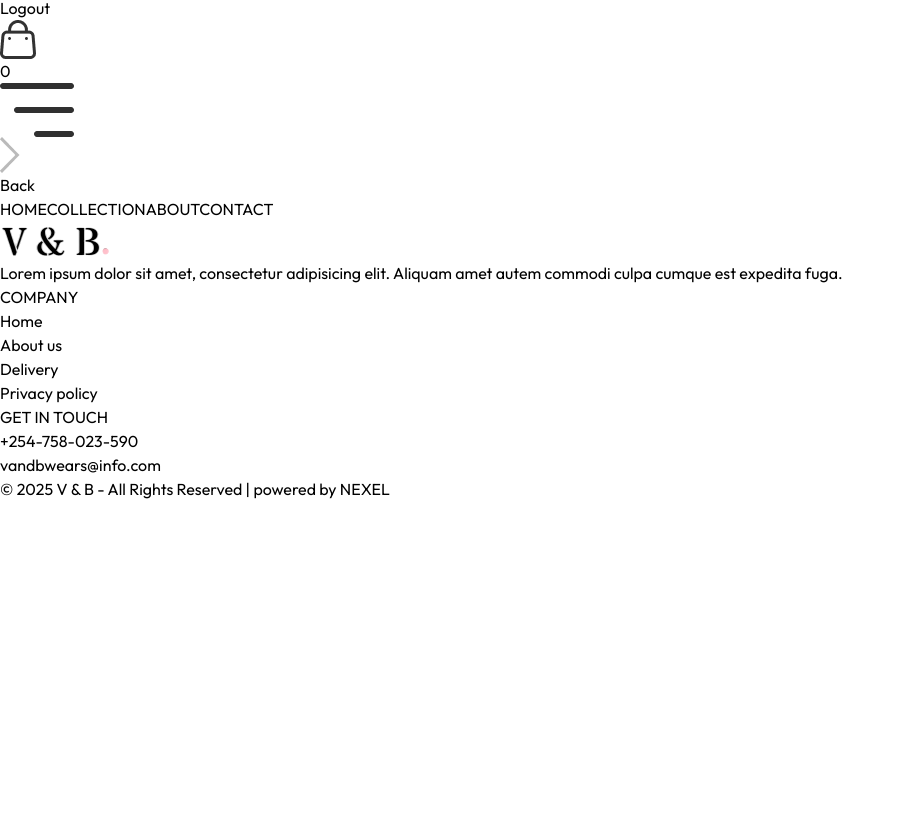
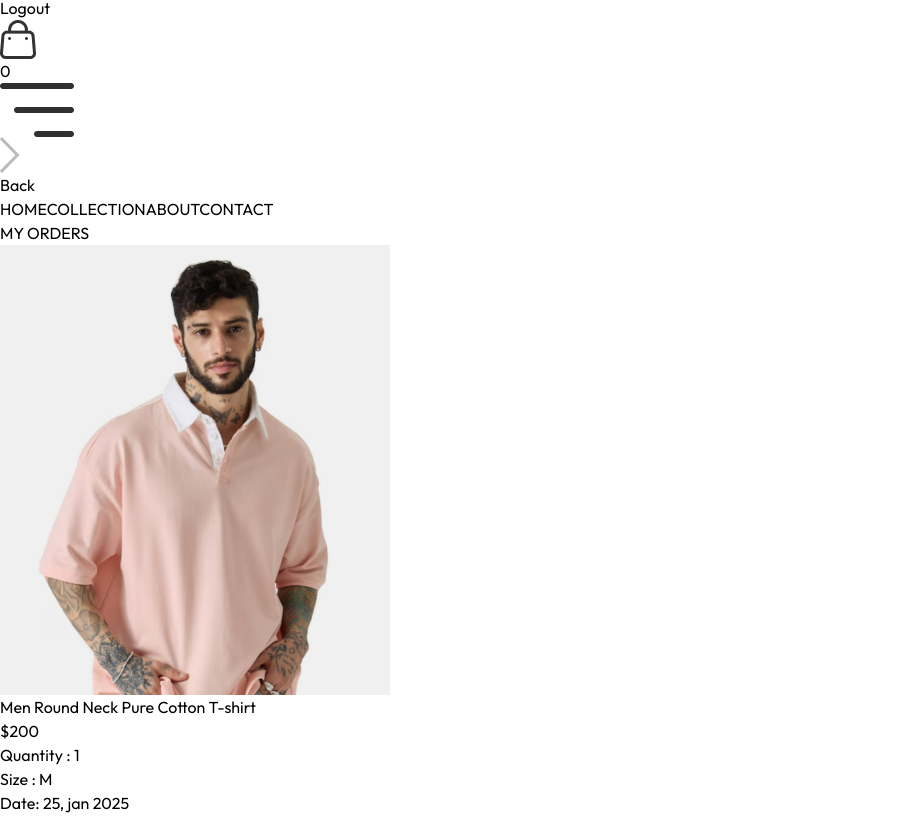
Before and after one commit to rodgerstar/V-B_Ecomerce, a React (Vite) app in the folder frontend/: page /orders in a window 1280 px wide. Shown: the part 270-1089 px from the top of the page, without its empty margins (0-904 px from the left). Before the commit the page ends 800 px from the top, so only its background shows below. Built offline with nearby package versions, Linux system fonts and the light colour scheme.

Commit message:
orders page complete

```diff
--- a/frontend/src/pages/Orders.jsx
+++ b/frontend/src/pages/Orders.jsx
@@ -1,9 +1,47 @@
-import React from "react";
+import React, {useContext} from "react";
+import {ShopContext} from "../context/ShopContext.jsx";
+import Title from "../components/Title.jsx";
 
 const Orders = () => {
+
+    const {products, currency} = useContext(ShopContext)
+
     return(
-        <div>
+        <div className='border-t pt-16'>
+            <div className='-2xl'>
+                <Title text1={'MY'} text2={'ORDERS'} />
+            </div>
 
+            <div>
+                {
+                    products.slice(1,4).map((item, index)=>(
+                        <div key={index}
+                             className='py-4 border-t text-gray-700 flex flex-col md:flex-row md:items-center md:justify-between gap-4'>
+                            <div className='flex iems-start gap-6 text-sm'>
+                                <img className='w-16 sm:w-20' src={item.image[0]} alt=""/>
+                                <div>
+                                    <p className='sm:text-base font-medium'>{item.name}</p>
+                                    <div className='flex items-center gap-3 mt-2 text-base text-gray-700'>
+                                        <p className='text-lg'>{currency}{item.price}</p>
+                                        <p>Quantity : 1</p>
+                                        <p>Size : M</p>
+                                    </div>
+                                    <p className='mt-2'>Date: <span className='text-gray-400'> 25, jan 2025</span></p>
+                                </div>
+                            </div>
+                            <div className='md:w-1/2 flex justify-between'>
+                                <div className='flex items-center gap-2'>
+                                    <p className='min-w-2 h-2 rounded-full bg-green-500'></p>
+                                    <p className='text-sm md:text-base'>Ready to Ship</p>
+                                </div>
+                                <button className='border px-4 py-2 text-sm font-medium rounded-sm'>
+                                    Track Order
+                                </button>
+                            </div>
+                        </div>
+                    ))
+                }
+            </div>
         </div>
     )
 }
```
